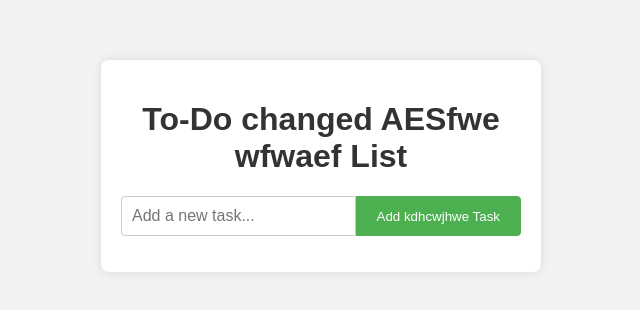
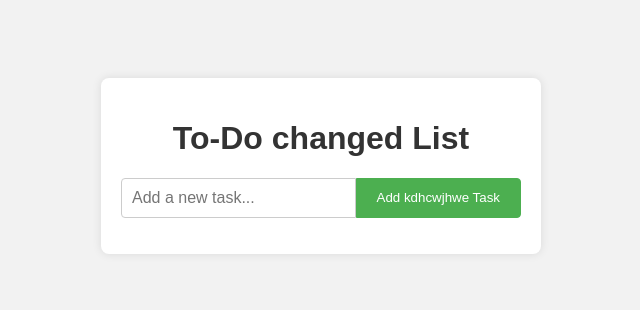
Before and after one commit to vish-cell/jen_test, a plain HTML site: page index.html in a window 1280 px wide. Shown: the part 234-544 px from the top of the page, without its empty margins (319-959 px from the left). Drawn offline with Linux system fonts and the light colour scheme.

Commit message:
change 9

```diff
--- a/index.html
+++ b/index.html
@@ -72,7 +72,7 @@ li:last-child {
 </head>
 <body>
   <div class="todo-container">
-    <h1>To-Do changed  AESfwe wfwaef List</h1>
+    <h1>To-Do changed List</h1>
     <div class="todo-form">
       <input type="text" id="taskInput" placeholder="Add a new task...">
       <button onclick="addTask()">Add kdhcwjhwe Task</button>
```
